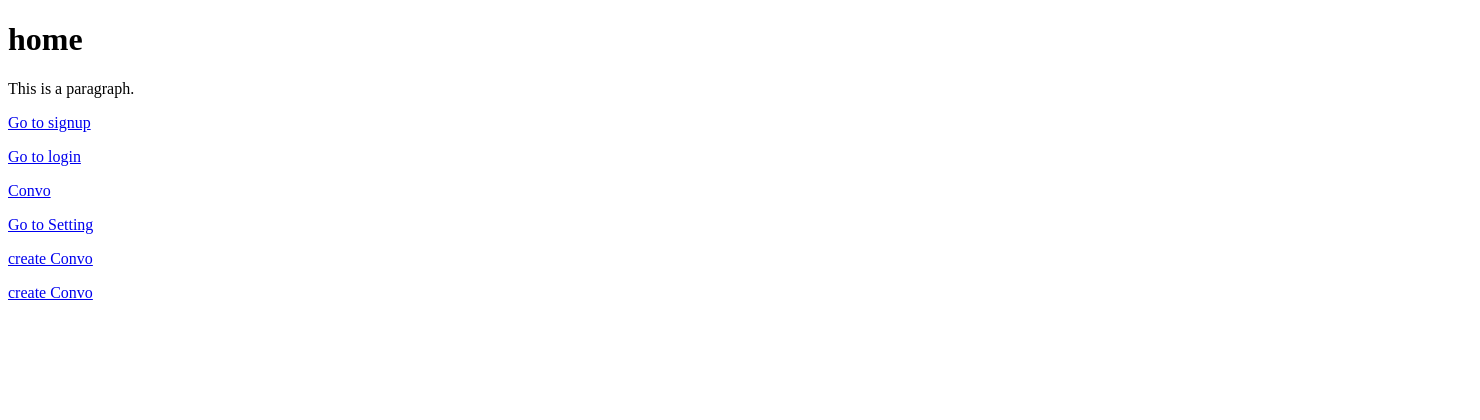
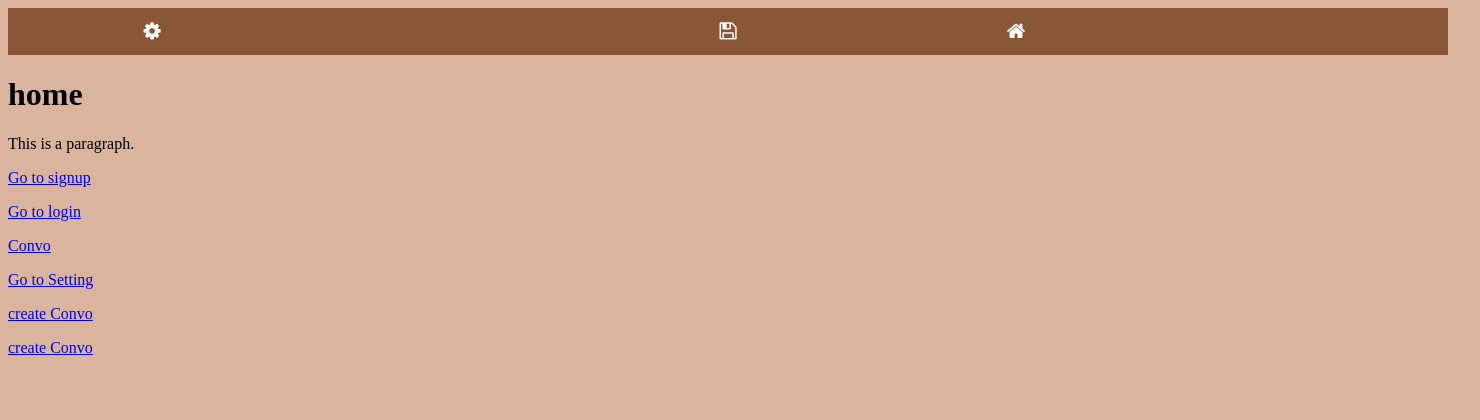
Before and after one commit to maddogg91/study-buddy, a Flask app: page /home in a window 1480 px wide. Shown: the top 420 px of the page. Before the commit the page ends 300 px from the top, so only its background shows below. Run offline with Flask 2, Linux system fonts and the light colour scheme.

Commit message:
linking to other pages

```diff
--- a/templates/createGroup.html
+++ b/templates/createGroup.html
@@ -6,9 +6,9 @@
     </head>
     <body>
         <div class="navbar">
-            <a class="active" href="#"><i class="fa fa-home"></i></a>
+            <a class="active" href="#"><a href="/home"><i class="fa fa-home"></a></i></a>
             <a href="#"><i class="fa fa-save"></i></a>
-            <a href="#"><i class="fa fa-gear"></i></a>
+            <a href="#"><a href="/settings"><i class="fa fa-gear"></a></i></a>
           </div>
         <div class="panel"></div>
         <div class="bottompanel"></div>
--- a/templates/home.html
+++ b/templates/home.html
@@ -1,10 +1,17 @@
 <!DOCTYPE html>
 <html>
 <head>
+<link rel="stylesheet" href="/static/createGroup.css">
+<link rel="stylesheet" href="https://cdnjs.cloudflare.com/ajax/libs/font-awesome/4.7.0/css/font-awesome.min.css">
+
 <title>home</title>
 </head>
 <body>
-
+    <div class="navbar">
+        <a class="active" href="#"><a href="/home"><i class="fa fa-home"></a></i></a>
+        <a href="#"><i class="fa fa-save"></i></a>
+        <a href="#"><a href="/settings"><i class="fa fa-gear"></a></i></a>
+      </div>
 <h1>home</h1>
 <p>This is a paragraph.</p>
 <p><a href="/signUp">Go to signup</a></p>
```
Also changed, not shown: templates/existingGroups.html (+11 -1 lines), templates/settings.html (+5 -5 lines).
